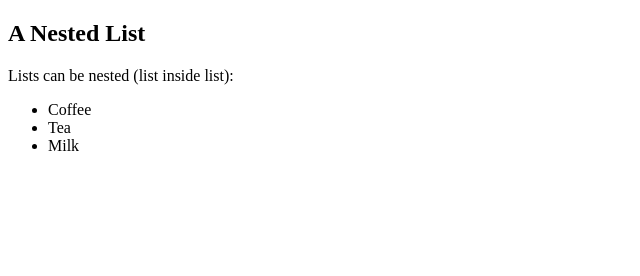
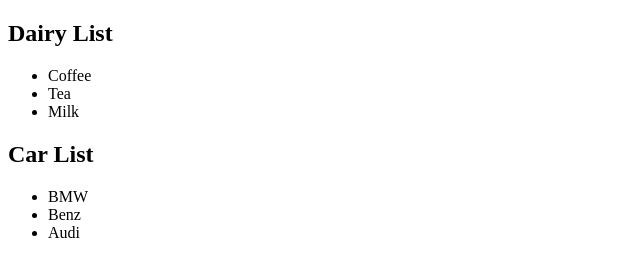
Before and after one commit to KondaVenkateswarlu11/tagexample, a plain HTML site: page index.html in a window 1280 px wide. Shown: the whole page, without its empty margins (0-640 px from the left). Drawn offline with Linux system fonts and the light colour scheme.

Commit message:
Added Cars list

```diff
--- a/index.html
+++ b/index.html
@@ -1,9 +1,9 @@
+
 <!DOCTYPE html>
 <html>
 <body>
 
-<h2>A Nested List</h2>
-<p>Lists can be nested (list inside list):</p>
+<h2>Dairy List</h2>
 
 <ul>
   <li>Coffee</li>
@@ -12,5 +12,14 @@
   <li>Milk</li>
 </ul>
 
+
+<h2>Car List</h2>
+
+<ul>
+  <li>BMW</li>
+  <li>Benz</li>
+  <li>Audi</li>
+</ul>
+
 </body>
 </html>
```
